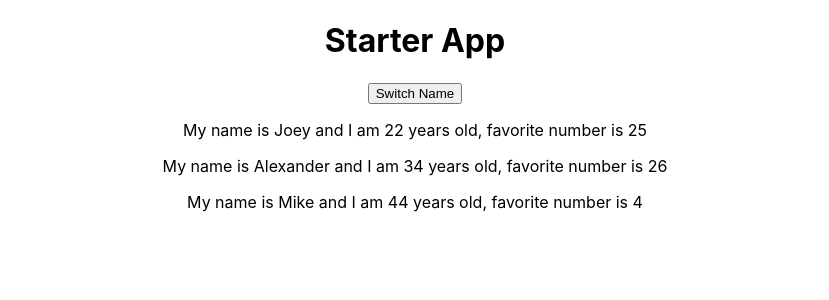
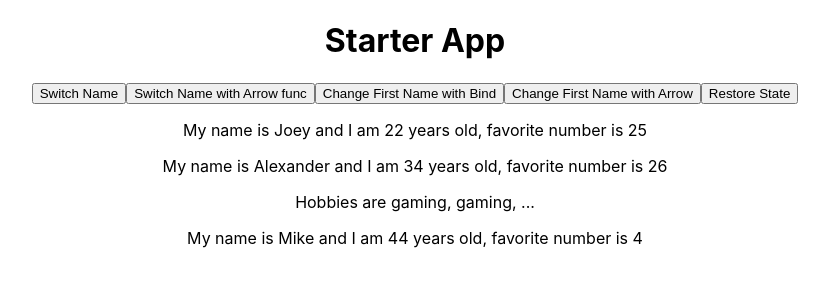
Before and after one commit to stevekutz/react_TCG_exp, a React (Create React App) app in the folder app/: page / in a window 1280 px wide. Shown: the top 300 px of the page, without its empty margins (225-1054 px from the left). Built offline with nearby package versions, Linux system fonts and the light colour scheme.

Commit message:
added multiple methods of passing method references, added restore state

```diff
--- a/app/src/App.js
+++ b/app/src/App.js
@@ -4,7 +4,13 @@ import './App.css';
 
 import Person from './Person/Person'
 
-
+const origState = {
+    persons: [
+        {name: 'Joey', age: 22},
+        {name: 'Alexander', age: 34},
+        {name: 'Mike', age: 44},
+    ]
+}
 
 class App extends Component {
     state = {
@@ -17,7 +23,6 @@ class App extends Component {
     }
 
     switchNameHandler = () => {
-        // Unlike how setState merges state
         this.setState({
             persons: [
                 {name: 'JoeyChanged', age: 223},
@@ -27,6 +32,20 @@ class App extends Component {
         })
     }
 
+    changeFirstName = (newName) =>  {
+        this.setState({
+            persons: [
+                {name: newName, age: 223},
+                {name: 'Alexander', age: 34},
+                {name: 'Mike', age: 44},
+            ]
+        })
+    }
+
+    restoreState = () => {
+        this.setState({ ...origState})
+    }
+
     render() {
         return (
         <div className="App">
@@ -34,15 +53,23 @@ class App extends Component {
             {/* DO NOT use this {this.switchNameHandler()} as
             // it will execute immediately when App is rendered and exceed Maximum Update depth */}
             <button onClick = {this.switchNameHandler}> Switch Name</button>
+            <button onClick = {() => this.switchNameHandler() }> Switch Name with Arrow func </button>
+            <button onClick = {this.changeFirstName.bind(this, 'NameChange with Bind' )}> Change First Name with Bind</button>
+            <button onClick = {() => this.changeFirstName('NameChange with Arrow')}>Change First Name with Arrow </button>
+            <button onClick = {this.restoreState}> Restore State  </button>
 
-            {this.state.persons.map((item, index) => {
-                return (
-                    <Person key = {index} name = {item.name} age = {item.age}
-                        clickPassedMethod = {this.switchNameHandler}
-                    />
-                )
-            })
-            }
+            <Person
+                name = {this.state.persons[0].name}
+                age = {this.state.persons[0].age} />
+            <Person
+                name = {this.state.persons[1].name}
+                age = {this.state.persons[1].age}
+                clickPassedMethod = {this.switchNameHandler} > Hobbies are gaming, gaming, ... </Person>
+            <Person
+                name = {this.state.persons[2].name}
+                age = {this.state.persons[2].age} />
+
+
         </div>
         )
     }
@@ -59,3 +86,17 @@ export default App;
 // <Person name = {this.state.persons[0].name} age = {this.state.persons[0].age} />
 // <Person name = {this.state.persons[1].name} age = {this.state.persons[1].age} />
 // <Person name = {this.state.persons[2].name} age = {this.state.persons[2].age} />
+
+
+//     {/* DO NOT use this {this.switchNameHandler()} as
+// // it will execute immediately when App is rendered and exceed Maximum Update depth */}
+// <button onClick = {this.switchNameHandler}> Switch Name</button>
+
+// {this.state.persons.map((item, index) => {
+//     return (
+//         <Person key = {index} name = {item.name} age = {item.age}
+//             clickPassedMethod = {this.switchNameHandler}
+//         />
+//     )
+// })
+// }
```
